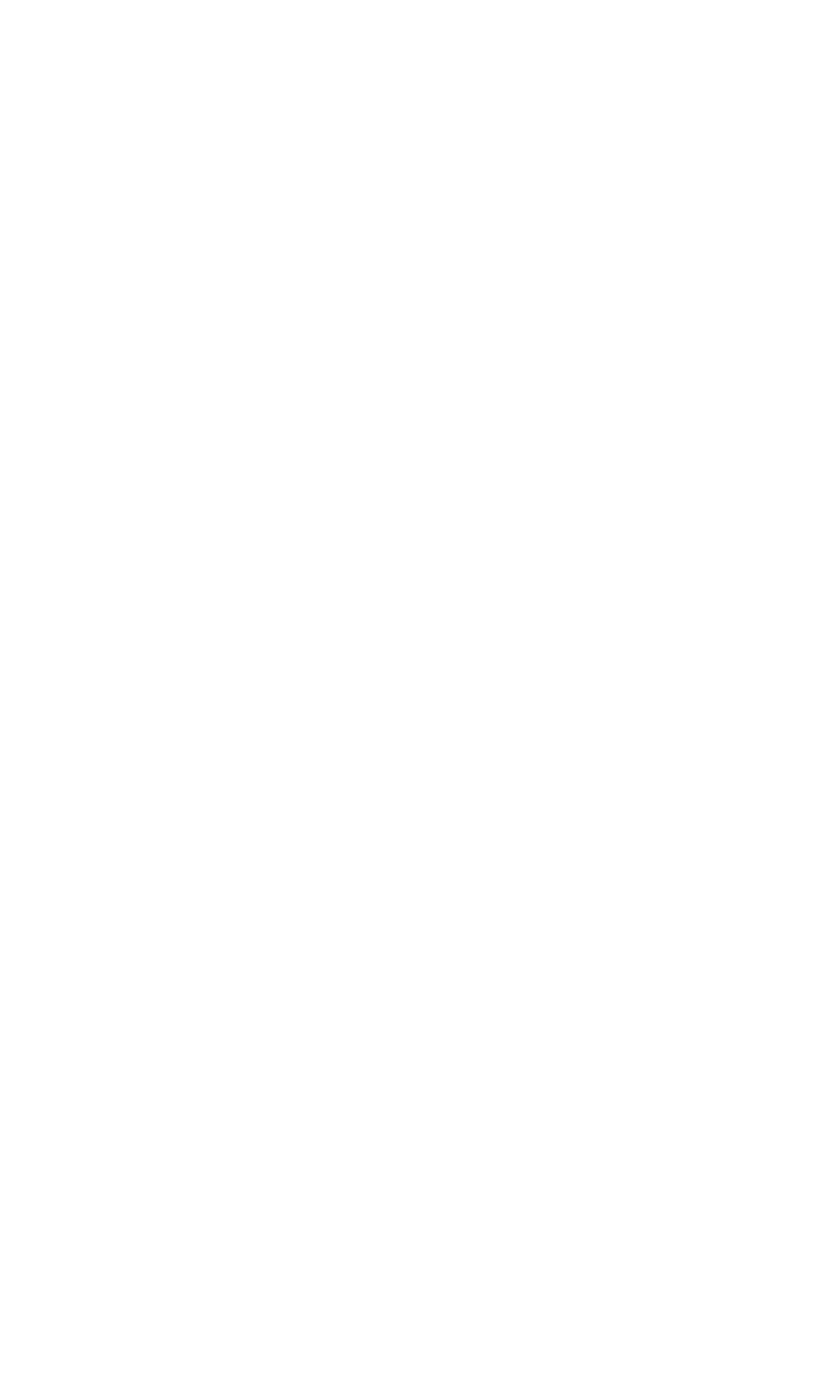
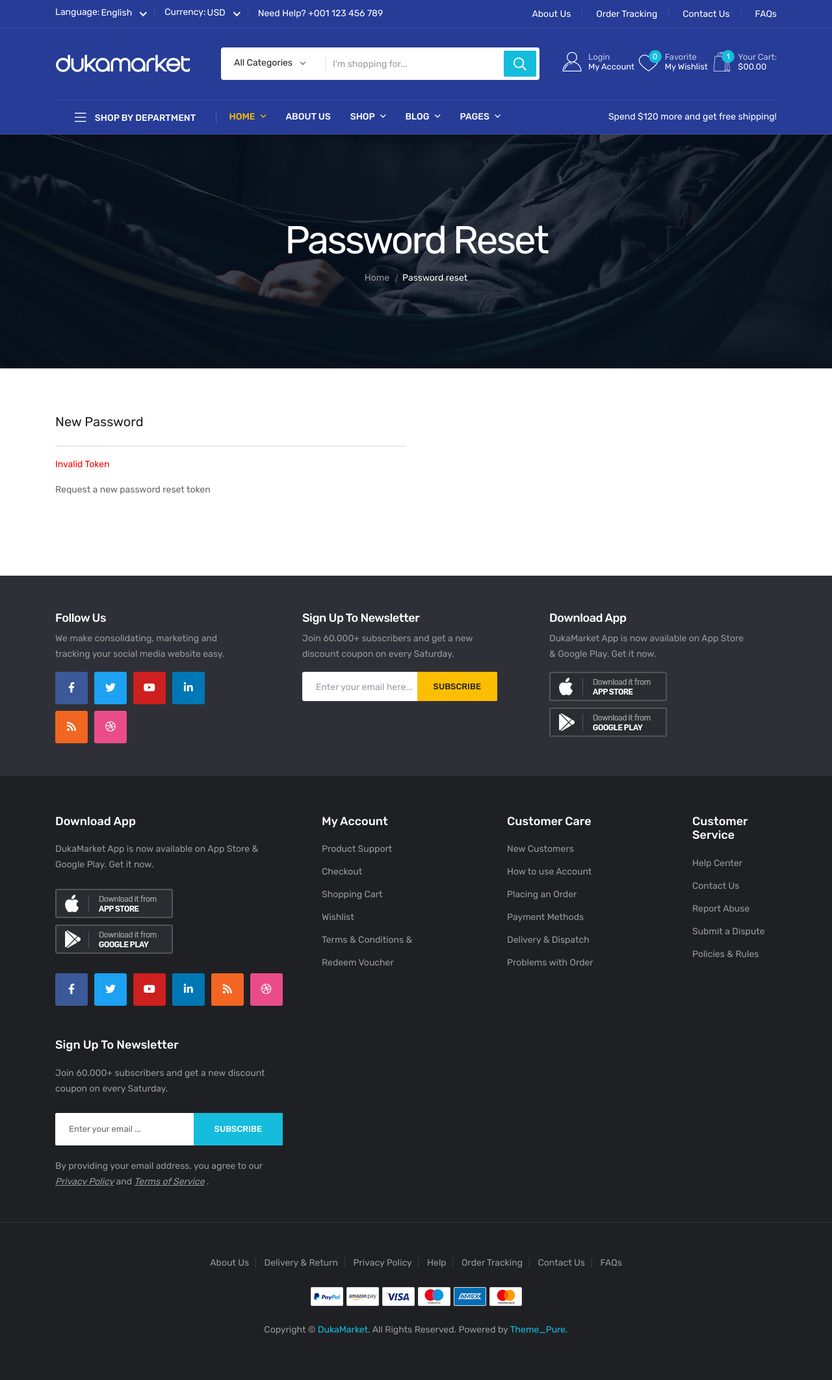
Before and after one commit to Manjothub/Multi_vendor_Ecommerce_django, a Django app: page /accounts/reset/1/1/ in a window 1280 px wide. Before the commit the page is empty. Shown: the whole page at 65% size. Before the commit the page ends 800 px from the top, so only its background shows below. Run offline with Django 4.2, Linux system fonts and the light colour scheme; some libraries are stand-ins or nearby versions; some web fonts are replaced.

Commit message:
Work in Progress

```diff
--- a/templates/registration/login.html
+++ b/templates/registration/login.html
@@ -50,7 +50,7 @@
                                    <label for="remember">Remember me</label>
                                 </span>
                                 <span class="forgot-login f-right">
-                                   <a href="#">Lost your password?</a>
+                                   <a href="{% url 'password_reset' %}">Lost your password?</a>
                                 </span>
                             </div>
                             <button type="submit" class="tp-in-btn w-100" >Log in</button>
--- a/templates/registration/password_reset_confirm.html
+++ b/templates/registration/password_reset_confirm.html
@@ -0,0 +1,119 @@
+{% extends "common/base.html" %}
+{% block body %}
+{% load static %}
+<!-- page-banner-area-start -->
+        <div class="page-banner-area page-banner-height-2" data-background="{% static 'assets/img/banner/page-banner-4.jpg' %}">
+            <div class="container">
+                <div class="row">
+                    <div class="col-xl-12">
+                        <div class="page-banner-content text-center">
+                            <h4 class="breadcrumb-title">Password Reset</h4>
+                            <div class="breadcrumb-two">
+                                <nav>
+                                   <nav class="breadcrumb-trail breadcrumbs">
+                                      <ul class="breadcrumb-menu">
+                                         <li class="breadcrumb-trail">
+                                            <a href="{% url 'home' %}"><span>Home</span></a>
+                                         </li>
+                                         <li class="trail-item">
+                                            <span>Password reset</span>
+                                         </li>
+                                      </ul>
+                                   </nav>
+                                </nav>
+                            </div>
+                        </div>
+                    </div>
+                </div>
+            </div>
+        </div>
+        <!-- page-banner-area-end -->
+
+        <!-- account-area-start -->
+        <div class="account-area mt-70 mb-70">
+            <div class="container">
+
+                <div class="row">
+                    <div class="col-lg-6">
+                        <div class="basic-login mb-50">
+                            <h5 class="display-4">New Password</h5>
+                            <hr>
+                            {% if validlink %}
+                            <form method="post">
+                            {% csrf_token %}
+                            {% for field in form %}
+                            {{ field.errors }}
+                            <label>{{field.label_tag}}</label>
+                            <p>{{ field }}</p>
+                            {% endfor %}
+
+                             <button type="submit" class="tp-in-btn w-100">save</button>
+                            </form>
+                            {% else %}
+                            <p style="color:red">Invalid Token</p>
+                         <p>
+                             <a href="{% url 'password_reset' %}">
+                                 Request a new password reset token
+                             </a>
+                         </p>
+                            {%  endif %}
+                        </div>
+                    </div>
+
+                </div>
+            </div>
+        </div>
+        <!-- account-area-end -->
+
+        <!-- cta-area-start -->
+        <section class="cta-area d-ldark-bg pt-55 pb-10">
+            <div class="container">
+                <div class="row">
+                    <div class="col-lg-4 col-md-6">
+                        <div class="cta-item cta-item-d mb-30">
+                            <h5 class="cta-title">Follow Us</h5>
+                            <p>We make consolidating, marketing and tracking your social media website easy.</p>
+                            <div class="cta-social">
+                                <div class="social-icon">
+                                    <a href="#" class="facebook"><i class="fab fa-facebook-f"></i></a>
+                                    <a href="#" class="twitter"><i class="fab fa-twitter"></i></a>
+                                    <a href="#" class="youtube"><i class="fab fa-youtube"></i></a>
+                                    <a href="#" class="linkedin"><i class="fab fa-linkedin-in"></i></a>
+                                    <a href="#" class="rss"><i class="fas fa-rss"></i></a>
+                                    <a href="#" class="dribbble"><i class="fab fa-dribbble"></i></a>
+                                </div>
+                            </div>
+                        </div>
+                    </div>
+                    <div class="col-lg-4 col-md-6">
+                        <div class="cta-item mb-30">
+                            <h5 class="cta-title">Sign Up To Newsletter</h5>
+                            <p>Join 60.000+ subscribers and get a new discount coupon  on every Saturday.</p>
+                            <div class="subscribe__form">
+                                <form action="#">
+                                    <input type="email" placeholder="Enter your email here...">
+                                    <button>subscribe</button>
+                                </form>
+                            </div>
+                        </div>
+                    </div>
+                    <div class="col-lg-4 col-md-6">
+                        <div class="cta-item mb-30">
+                            <h5 class="cta-title">Download App</h5>
+                            <p>DukaMarket App is now available on App Store & Google Play. Get it now.</p>
+                            <div class="cta-apps">
+                                <div class="apps-store">
+                                    <a href="#"><img src="assets/img/brand/app_ios.png" alt=""></a>
+                                    <a href="#"><img src="assets/img/brand/app_android.png" alt=""></a>
+                                </div>
+                            </div>
+                        </div>
+                    </div>
+                </div>
+            </div>
+
+        </section>
+        <!-- cta-area-end -->
+
+
+{% endblock %}
```
Also changed, not shown: ecommerce/settings.py (+11 -0 lines), templates/registration/password_reset_complete.html (+14 -0 lines), templates/registration/password_reset_done.html (+14 -0 lines), templates/registration/password_reset_form.html (+113 -0 lines).
